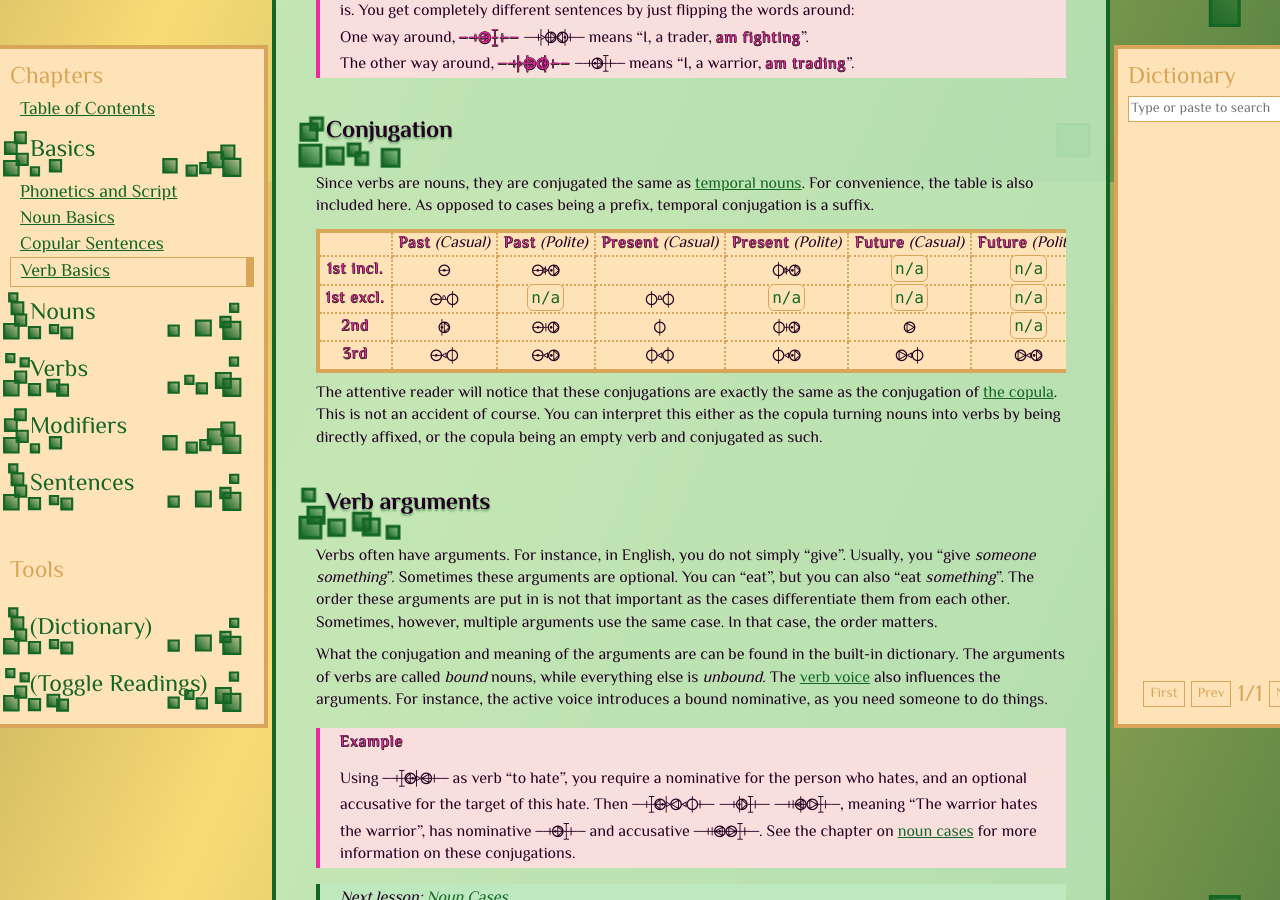
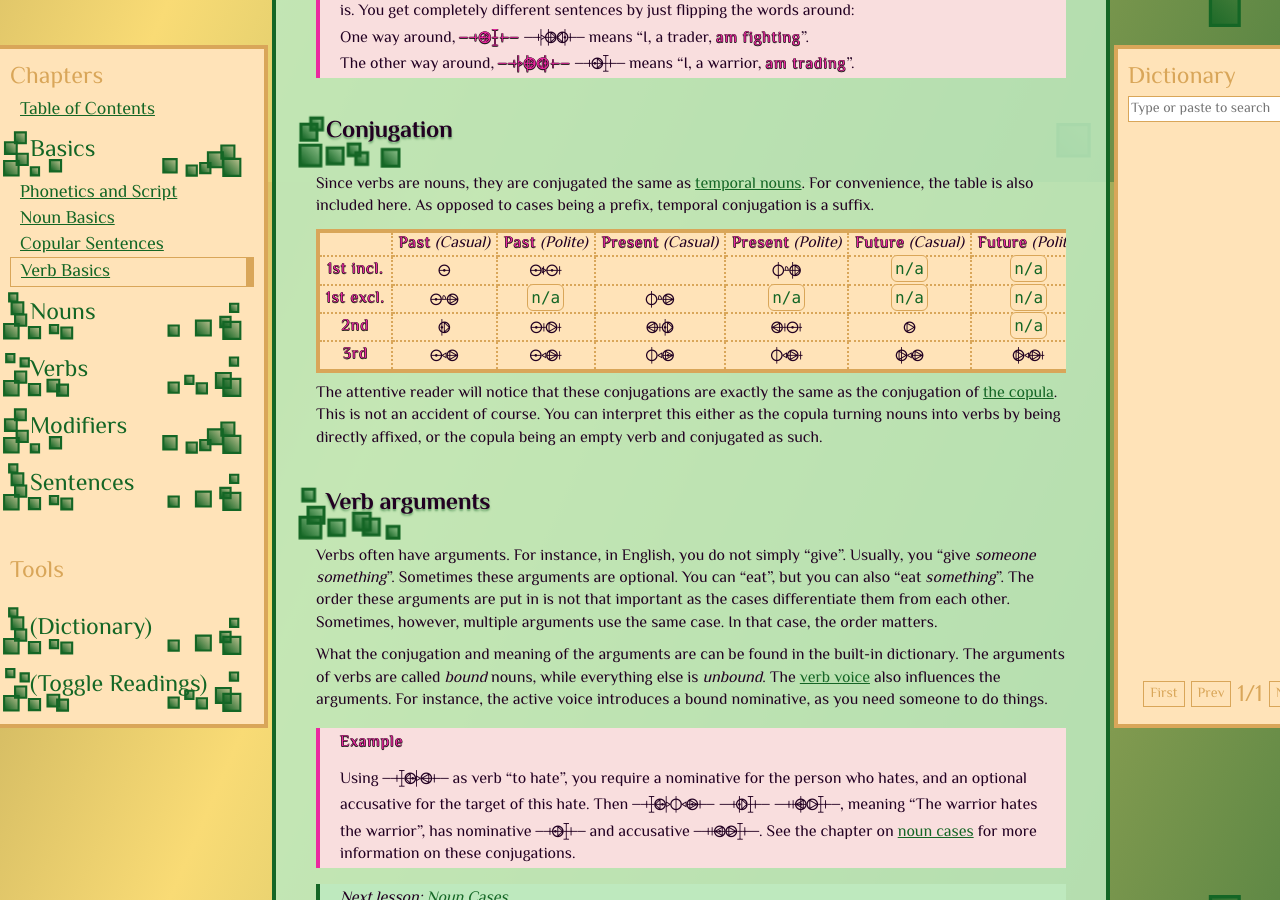
Before and after one commit to vvnnif/forklang, a Jekyll site: the page built from _grammar/verbs.md, in a window 1280 px wide and 900 px high, scrolled down 872 px. Built offline with Jekyll 4.4.1, drawn with Linux system fonts in a browser that asks for light colours; part of the change alters nothing that is shown.

```diff
--- a/_grammar/verbs.md
+++ b/_grammar/verbs.md
@@ -37,10 +37,10 @@ Since verbs are nouns, they are conjugated the same as [temporal nouns](/grammar
 
 &nbsp; | **Past** _(Casual)_ | **Past** _(Polite)_ | **Present** _(Casual)_ | **Present** _(Polite)_ | **Future** _(Casual)_ | **Future** _(Polite)_
 --------------|------------|------------|------------|------------|-----------|------------
-**1st incl.** | =[-ò-]=    | =[-òboa-]= |            | =[-iboa-]= | `n/a`     | `n/a`
-**1st excl.** | =[-òshi-]= | `n/a`      | =[-ishi-]= | `n/a`      | `n/a`     | `n/a`
-**2nd**       | =[-òa-]=   | =[-òmoa-]= | =[-i-]=    | =[-imoa-]= | =[-a-]=   | `n/a`
-**3rd**       | =[-òri-]=  | =[-òroa-]= | =[-iri-]=  | =[-iroa-]= | =[-ari-]= | =[-aroa-]=
+**1st incl.** | =[-ò-]=    | =[-òbòm-]= |            | =[-ishài-]= | `n/a`     | `n/a`
+**1st excl.** | =[-òshà-]=| `n/a`       | =[-ishà-]=| `n/a`      | `n/a`     | `n/a`
+**2nd**       | =[-òa-]=   | =[-òmam-]= | =[-emòa-]=  | =[-emòm-]= | =[-a-]=   | `n/a`
+**3rd**       | =[-òrà-]= | =[-òràm-]=  | =[-irào-]=  | =[-iràm-]= | =[-iarà-]= | =[-iaràm-]=
 
 The attentive reader will notice that these conjugations are exactly the same as the conjugation of [the copula](/grammar/copula). This is not an accident of course. You can interpret this either as the copula turning nouns into verbs by being directly affixed, or the copula being an empty verb and conjugated as such.
 
@@ -51,4 +51,4 @@ What the conjugation and meaning of the arguments are can be found in the built-
 
 > Example
 >
-> Using =[noedhe]= as verb "to hate", you require a nominative for the person who hates, and an optional accusative for the target of this hate. Then =[noedheiri òan meòan]=, meaning "The warrior hates the warrior", has nominative =[oàn]= and accusative =[meoàn]=. See the chapter on [noun cases](/grammar/noun-cases) for more information on these conjugations.
+> Using =[noedhe]= as verb "to hate", you require a nominative for the person who hates, and an optional accusative for the target of this hate. Then =[noedhirào òan meòan]=, meaning "The warrior hates the warrior", has nominative =[oàn]= and accusative =[meoàn]=. See the chapter on [noun cases](/grammar/noun-cases) for more information on these conjugations.
```
